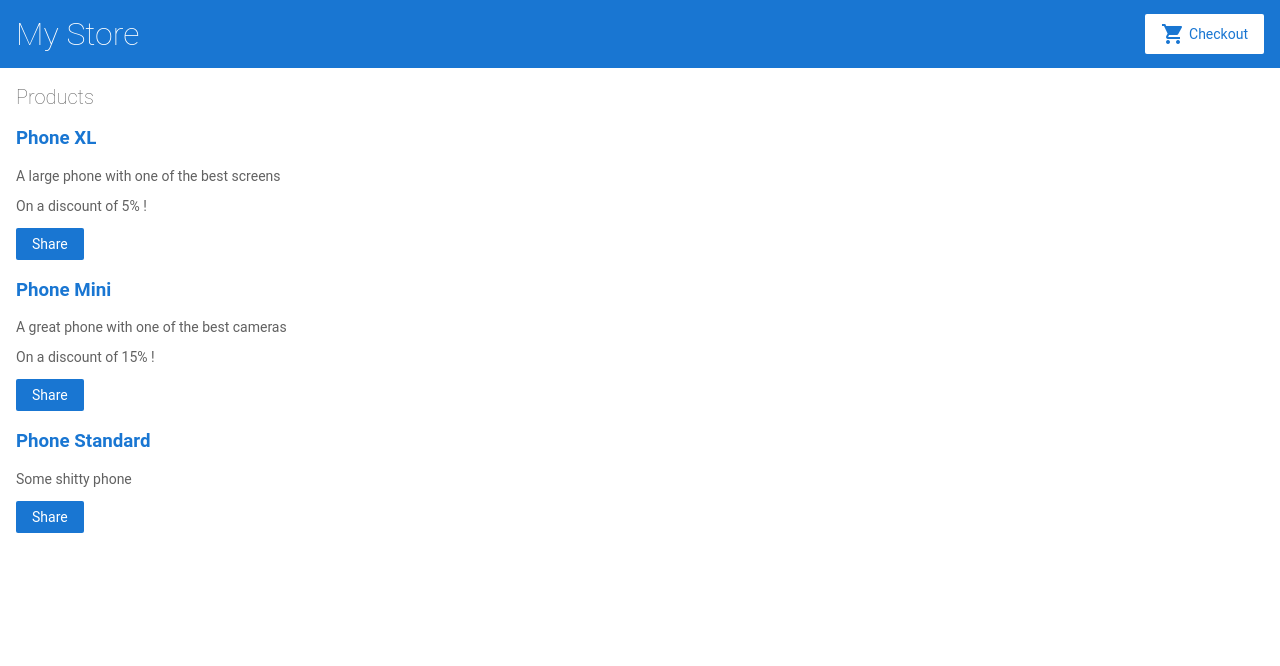
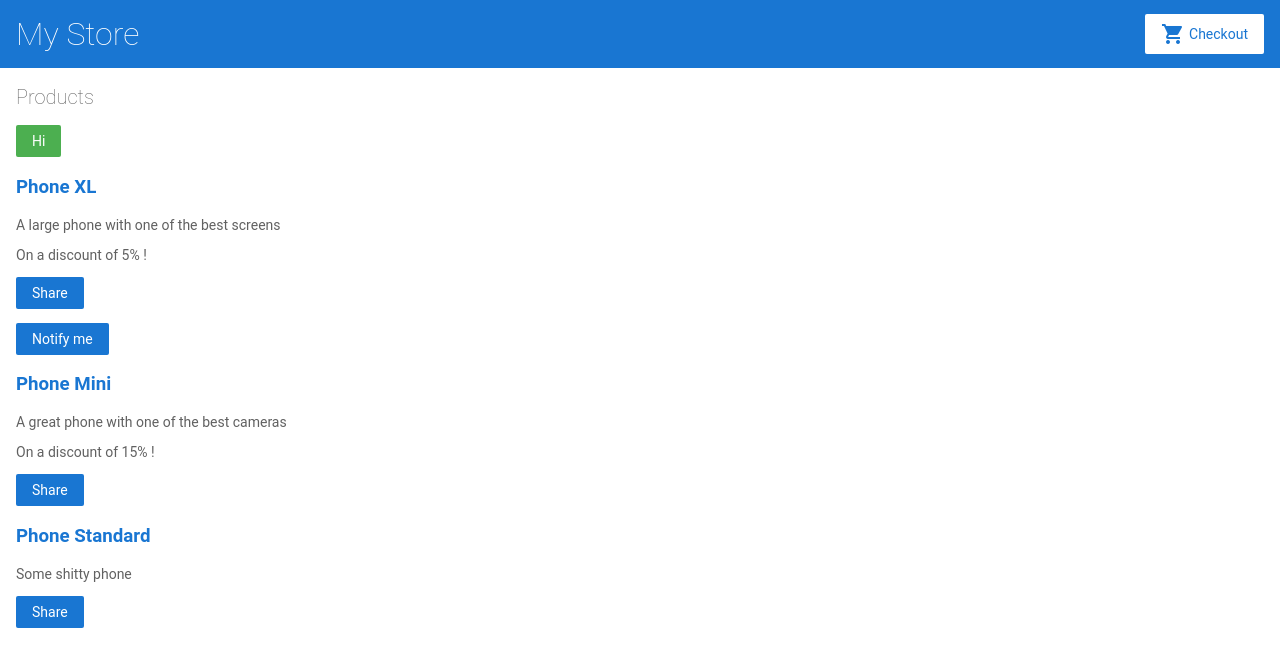
Before and after one commit to dcore099/angular-in9dex, an Angular app: page / in a window 1280 px wide. Shown: the top 666 px of the page. Built offline with nearby package versions, Linux system fonts and the light colour scheme.

Commit message:
4 files modified, 4 added

```diff
--- a/src/app/app.module.ts
+++ b/src/app/app.module.ts
@@ -6,6 +6,7 @@
 import { AppComponent } from './app.component';
 import { TopBarComponent } from './top-bar/top-bar.component';
 import { ProductListComponent } from './product-list/product-list.component';
+import { ProductAlertsComponent } from './product-alerts/product-alerts.component';
 
 @NgModule({
   imports: [
@@ -18,7 +19,8 @@
   declarations: [
     AppComponent,
     TopBarComponent,
-    ProductListComponent
+    ProductListComponent,
+    ProductAlertsComponent
   ],
   bootstrap: [
     AppComponent
--- /dev/null
+++ b/src/app/product-alerts/product-alerts.component.html
@@ -0,0 +1,3 @@
+<p *ngIf="product && product.price > 700">
+  <button type="button">Notify me</button>
+</p>
--- /dev/null
+++ b/src/app/product-alerts/product-alerts.component.ts
@@ -0,0 +1,19 @@
+import { Component, OnInit, Input } from '@angular/core';
+import { Product } from '../products';
+
+@Component({
+  selector: 'app-product-alerts',
+  templateUrl: './product-alerts.component.html',
+  styleUrls: ['./product-alerts.component.css']
+})
+export class ProductAlertsComponent implements OnInit {
+  @Input() product!: Product;
+
+  constructor() { }
+
+  ngOnInit(): void {
+  }
+
+
+
+}
--- a/src/app/product-list/product-list.component.css
+++ b/src/app/product-list/product-list.component.css
@@ -5,3 +5,7 @@
 Use of this source code is governed by an MIT-style license that
 can be found in the LICENSE file at https://angular.io/license
 */
+
+.button2 {
+  background-color:  #4CAF50;
+}
--- a/src/app/product-list/product-list.component.html
+++ b/src/app/product-list/product-list.component.html
@@ -1,4 +1,6 @@
 <h2>Products</h2>
+
+<button type="button" class="button2" (click)="sayHello()">Hi</button>
 
 <div *ngFor="let product of products">
   <h3>
@@ -16,5 +18,7 @@
 
   <button type="button" (click)="share()">Share</button>
 
+  <app-product-alerts [product]="product"></app-product-alerts>
+
 
 </div>
--- a/src/app/product-list/product-list.component.ts
+++ b/src/app/product-list/product-list.component.ts
@@ -5,7 +5,7 @@
 @Component({
   selector: 'app-product-list',
   templateUrl: './product-list.component.html',
-  styleUrls: ['./product-list.component.css']
+  styleUrls: ['./product-list.component.css'],
 })
 export class ProductListComponent {
   products = products;
@@ -13,8 +13,11 @@
   share() {
     window.alert('The product has been shared!');
   }
+
+  sayHello() {
+    window.alert('Hey you!');
+  }
 }
-
 
 /*
 Copyright Google LLC. All Rights Reserved.
```
Also changed, not shown: src/app/product-alerts/product-alerts.component.css (added), 1 other file (tests, documents, lock files or other folders).
